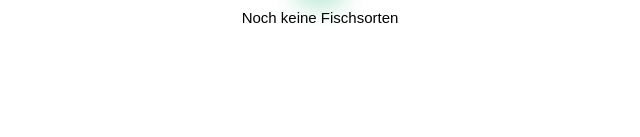
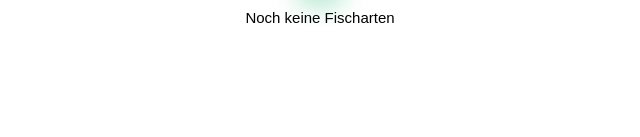
Before and after one commit to gollid1981-gollid/Angelturnier-Norwegen, a plain HTML site: page index.html in a window 1280 px wide. Shown: the part 873-1010 px from the top of the page, 320-960 px from the left. Drawn offline with Linux system fonts and the light colour scheme; a web font is replaced by a local one.

Commit message:
Update index.html

```diff
--- a/index.html
+++ b/index.html
@@ -619,7 +619,7 @@ select option { background: var(--surface); }
   </div>
 </div>
 
-<!-- Fischsorten -->
+<!-- Fischarten -->
 <div class="card">
   <div class="card-title">🐠 Fischarten</div>
   <div class="form-row">
@@ -635,7 +635,7 @@ select option { background: var(--surface); }
   <div id="species-list" class="species-grid">
     <div class="empty-state" style="width:100%; padding:20px;">
       <div class="empty-icon">🐟</div>
-      <p>Noch keine Fischsorten</p>
+      <p>Noch keine Fischarten</p>
     </div>
   </div>
 </div>
@@ -654,7 +654,7 @@ select option { background: var(--surface); }
           <select id="sel-angler"><option value="">— Angler wählen —</option></select>
         </div>
         <div class="form-group">
-          <label>Fischsorte</label>
+          <label>Fischarten</label>
           <select id="sel-species"><option value="">— Fischart wählen —</option></select>
         </div>
         <div class="form-group" style="max-width:130px;">
@@ -803,7 +803,7 @@ select option { background: var(--surface); }
   function renderSpecies() {
     const el = document.getElementById('species-list');
     if (!state.species.length) {
-      el.innerHTML = `<div class="empty-state" style="width:100%;padding:20px;"><div class="empty-icon">🐟</div><p>Noch keine Fischsorten</p></div>`;
+      el.innerHTML = `<div class="empty-state" style="width:100%;padding:20px;"><div class="empty-icon">🐟</div><p>Noch keine Fischarten</p></div>`;
       return;
     }
     el.innerHTML = state.species.map(s => `
```
